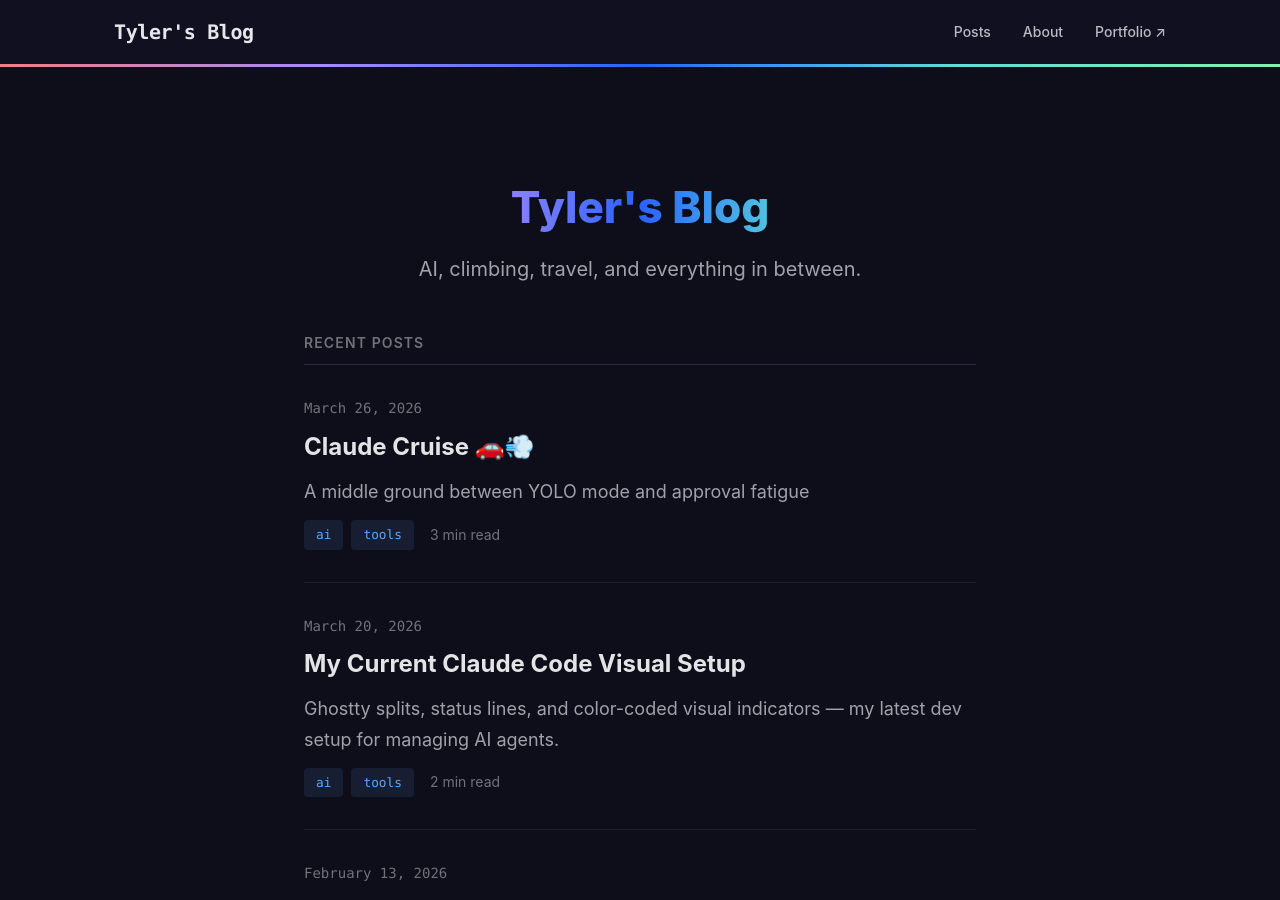
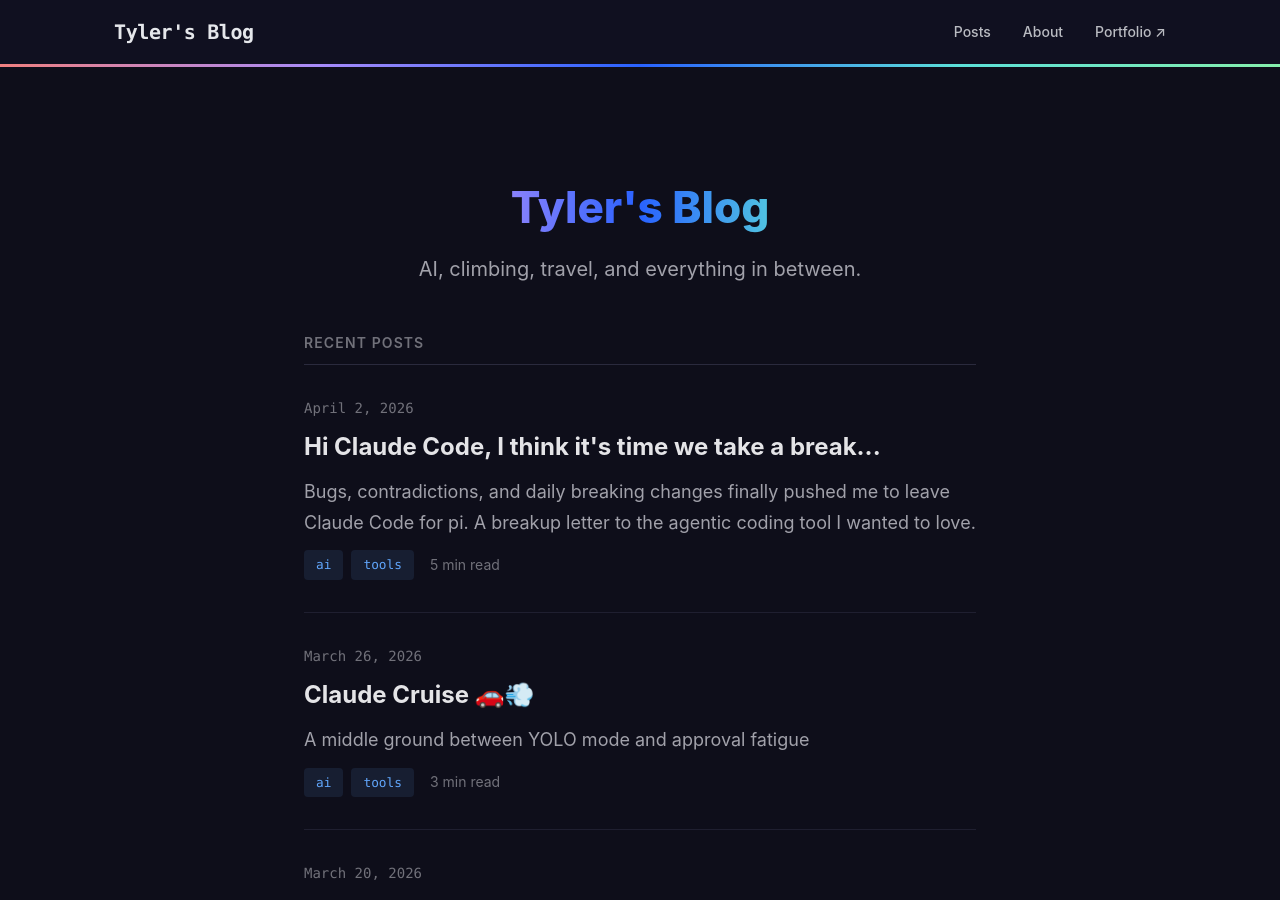
Before and after one commit to tylerganter/blog, a Jekyll site: the page built from index.md, in a window 1280 px wide and 900 px high. Built offline with Jekyll 4.4.1, drawn with Linux system fonts in a browser that asks for light colours.

Commit message:
publish breakup

```diff
--- a/_drafts/hi-claude-code-i-think-its-time-we-take-a-break.md
+++ b/_posts/2026-04-02-hi-claude-code-i-think-its-time-we-take-a-break.md
@@ -1,7 +1,8 @@
 ---
 title: "Hi Claude Code, I think it's time we take a break..."
-tags: [ai, engineering]
-description: ""
+date: 2026-04-02
+tags: [ai, tools]
+description: "Bugs, contradictions, and daily breaking changes finally pushed me to leave Claude Code for pi. A breakup letter to the agentic coding tool I wanted to love."
 ---
 
 > **Dwarkesh Patel:** ...last year, there was a major study where...[developers] reported that they felt more productive with the use of these models. But in fact...there was a 20% downlift.
@@ -20,7 +21,7 @@ Why does this matter? Well first of all it's frustrating to see regressive "unau
 
 But more importantly, I have been building out a carefully curated infrastructure of settings, permissions, connections, fine-grained access tokens and hooks to allow Claude Code to run as autonomously as possible while still being constrained to the level of security and oversight I feel comfortable with. As a sanity check, let's see what Claude has to say on the matter:
 
-![It's not even close](/blog/assets/images/its_not_even_close.png)
+![It's not even close](/blog/assets/images/breakup/its_not_even_close.png)
 
 I'm surprised this got me, because after digging deeper I found that this has been baked into the system prompt for months. But this gets at the deeper problem at hand...
 
@@ -49,6 +50,8 @@ As of right now I am planning to shift to [pi](https://shittycodingagent.ai/). I
 
 It's not going to be an easy transition. I already miss my out-of-the-box web search and subagents. But you've left me no choice Claude Code.
 
+I should add that I have nothing against the models. Opus 4.6 is incredibly powerful. It just feels like Anthropic had a huge lead on the competition and decided to fumble it with poor strategy.
+
 ## Open Questions on Security
 
 Ironically what brought me to all of this were concerns about Claude Code's handling of security with GitHub, a connection that is simultaneously extremely powerful and risky. Pi appears to have full access to your entire file system by default, and it doesn't support MCP.
@@ -61,4 +64,4 @@ I've spent hardly an hour or two on pi; my questions on security are far from an
 
 Welp, it's been a wild ride, Claude Code. I did have a lot of fun, but a lot of stress and anxiety as well, and right now I just need some space.
 
-![Should I be worried?](/blog/assets/images/should_i_be_worried.png)
+![Should I be worried?](/blog/assets/images/breakup/should_i_be_worried.png)
```
Also changed, not shown: assets/images/breakup/its_not_even_close.png (renamed from assets/images/its_not_even_close.png), assets/images/breakup/should_i_be_worried.png (added), assets/images/should_i_be_worried.png (deleted).
